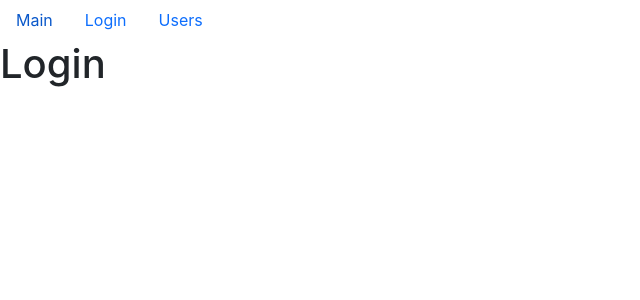
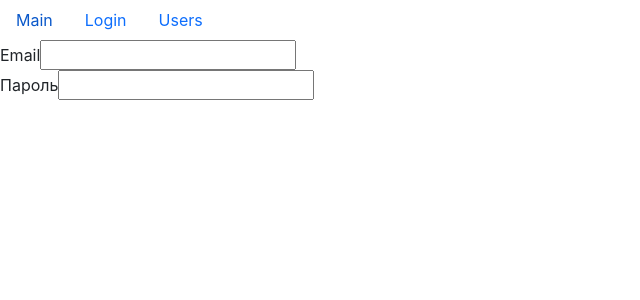
Before and after one commit to Ulrack1404/Fast-Company, a React (Create React App) app: page /login in a window 1280 px wide. Shown: the top 300 px of the page, without its empty margins (0-640 px from the left). Built offline with nearby package versions, Linux system fonts and the light colour scheme.

Commit message:
рефакторинг по замечаниям Максима

```diff
--- a/src/app/components/linkUser.jsx
+++ /dev/null
@@ -1,16 +0,0 @@
-import React from "react";
-import { Link } from "react-router-dom";
-import PropTypes from "prop-types";
-
-const LinkUser = ({ user }) => {
-    return (
-        <Link key={user._id} to={`users/${user._id}`}>
-            {user.name}
-        </Link>
-    );
-};
-LinkUser.propTypes = {
-    user: PropTypes.object.isRequired
-};
-
-export default LinkUser;
--- a/src/app/components/users.jsx
+++ b/src/app/components/users.jsx
@@ -133,8 +133,5 @@
     }
     return "...loading";
 };
-Users.propTypes = {
-    users: PropTypes.array
-};
 
 export default Users;
--- a/src/app/components/usersTable.jsx
+++ b/src/app/components/usersTable.jsx
@@ -3,7 +3,7 @@
 import BookMark from "./bookmark";
 import QualitiesList from "./qualitiesList";
 import Table from "./table";
-import LinkUser from "./linkUser";
+import { Link } from "react-router-dom";
 
 const UserTable = ({
     users,
@@ -17,7 +17,9 @@
         name: {
             path: "name",
             name: "Имя",
-            component: (user) => <LinkUser user={user}/>
+            component: (user) => (
+                <Link to={`/users/${user._id}`}> {user.name}</Link>
+            )
         },
         qualities: {
             name: "Качества",
--- a/src/app/layouts/login.jsx
+++ b/src/app/layouts/login.jsx
@@ -1,7 +1,18 @@
 import React from "react";
 
 const Login = () => {
-    return <h1>Login</h1>;
+    return (
+        <form action="">
+            <div>
+                <label htmlFor="email">Email</label>
+                <input type="text" id="email" />
+            </div>
+            <div>
+                <label htmlFor="password">Пароль</label>
+                <input type="password" id="password" />
+            </div>
+        </form>
+    );
 };
 
 export default Login;
```
